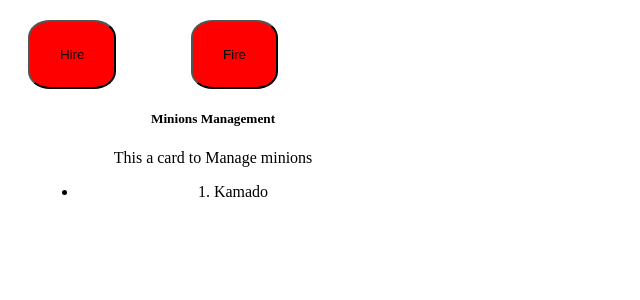
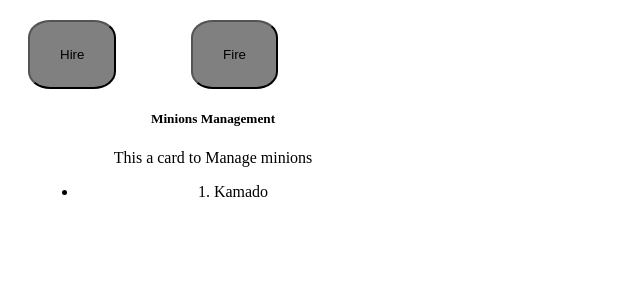
Before and after one commit to EduirBR/react-tuto-hm, a React (Vite) app: page / in a window 1280 px wide. Shown: the top 300 px of the page, without its empty margins (0-640 px from the left). Built offline with nearby package versions, Linux system fonts and the light colour scheme.

Commit message:
end yt react hello world

```diff
--- a/package.json
+++ b/package.json
@@ -12,7 +12,8 @@
   "dependencies": {
     "bootstrap": "^5.3.3",
     "react": "^18.3.1",
-    "react-dom": "^18.3.1"
+    "react-dom": "^18.3.1",
+    "styled-components": "^6.1.13"
   },
   "devDependencies": {
     "@eslint/js": "^9.13.0",
--- a/src/components/Button/index.tsx
+++ b/src/components/Button/index.tsx
@@ -1,5 +1,8 @@
 import { CSSProperties, MouseEventHandler } from "react";
 import styles from "./Button.module.css";
+
+import styled from "styled-components";
+
 interface ButtonProps {
     func: MouseEventHandler;
     clicked?: boolean;
@@ -9,6 +12,15 @@ interface ButtonProps {
     };
 }
 
+type BtnProps = {
+    isLoading?: boolean;
+};
+const Btn = styled.button<BtnProps>`
+    background-color: ${(props) => (props.isLoading ? "gray" : "red")};
+    border-radius: 25%;
+    padding: 25px 30px;
+`;
+
 function Button({ func, clicked, typeClass }: ButtonProps) {
     const cssStyle: CSSProperties = {
         // display: "flex",
@@ -17,16 +29,30 @@ function Button({ func, clicked, typeClass }: ButtonProps) {
     console.log(styles);
     return (
         <div style={cssStyle}>
-            <button
+            <Btn
                 // className={`btn ${typeClass.class}`}
-                className={[styles.button, styles.padded].join(" ")}
+                // className={[styles.button, styles.padded].join(" ")}
                 onClick={func}
                 disabled={clicked}
+                isLoading={true}
             >
                 {typeClass.text}
-            </button>
+            </Btn>
         </div>
     );
+
+    // return (
+    //     <div style={cssStyle}>
+    //         <button
+    //             // className={`btn ${typeClass.class}`}
+    //             className={[styles.button, styles.padded].join(" ")}
+    //             onClick={func}
+    //             disabled={clicked}
+    //         >
+    //             {typeClass.text}
+    //         </button>
+    //     </div>
+    // );
 }
 
 export default Button;
```
Also changed, not shown: 1 other file (tests, documents, lock files or other folders).
